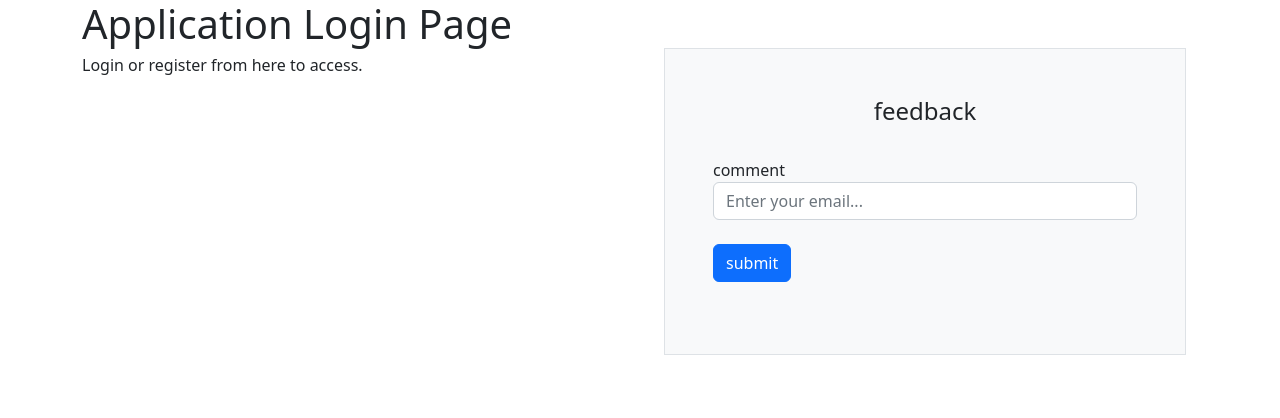
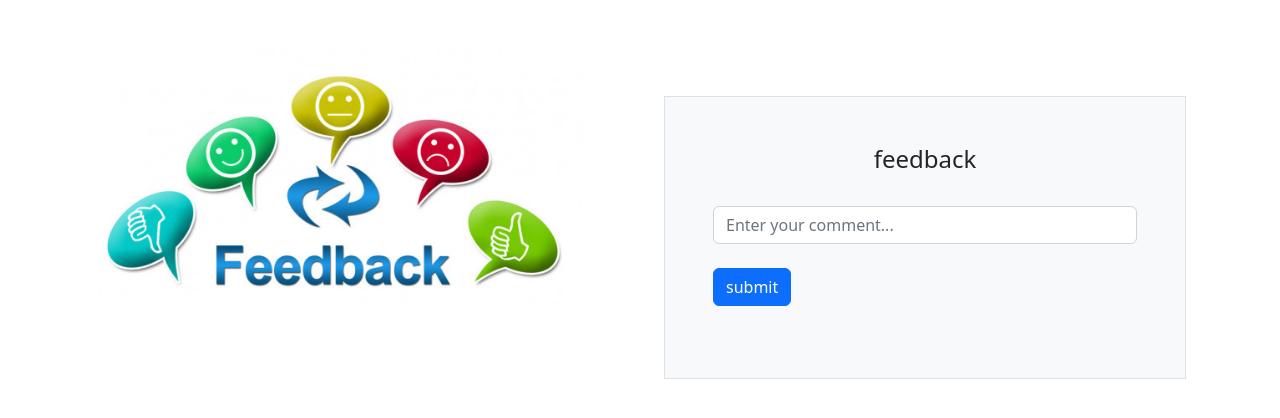
Before and after one commit to KHYATIBORAD/php_oop_1, a PHP site: page /feedback.php in a window 1280 px wide. Shown: the top 418 px of the page. Run offline with PHP 8.4, Linux system fonts and the light colour scheme.

Commit message:
user can add feedback

```diff
--- a/feedback.php
+++ b/feedback.php
@@ -8,11 +8,11 @@
 	<title></title>
 </head>
 <body>
-	<div class="container">
+	<div class="container pt-5">
 		<div class="row">
 			<div class="col-md-6">
-				<h1 class="center">Application Login Page</h1>
-					<h6 class="center">Login or register from here to access.</h6>
+				<img src="img/feed.jpg" style="height: 80%;">
+
 			</div>
 			<div class="col-md-6">
 				<form action="feedinsert.php" method="POST">
@@ -22,13 +22,13 @@
 							<br>
 							<div class="row">
 								<div class="form-group">
-									<label for="comment">comment</label>
-									<input type="text" class="form-control" id="comment"  placeholder="Enter your email..." name="comment" required autocomplete="off">
+
+									<input type="text" class="form-control" id="comment"  placeholder="Enter your comment..." name="comment" required autocomplete="off">
 								</div>
 							</div><br>
 
 							<div class="">
-								<button type="submit" class="btn btn-primary ">submit</button>
+								<button type="submit" class="btn btn-primary " name="submit">submit</button>
 							</div><br>
 
 						</div>
--- a/home.php
+++ b/home.php
@@ -38,6 +38,7 @@ session_start();
   			<ul>
 
 			<li><a href="userlist.php" class="nav-link active " target="blank">User information</a></li>
+			<li><a href="feedback.php" class="nav-link active " target="blank">Feedback</a></li>
 		</ul>
 			</div>
 		</div>
```
Also changed, not shown: dbManager.php (+10 -3 lines), feedinsert.php (added, +16 -0 lines).
